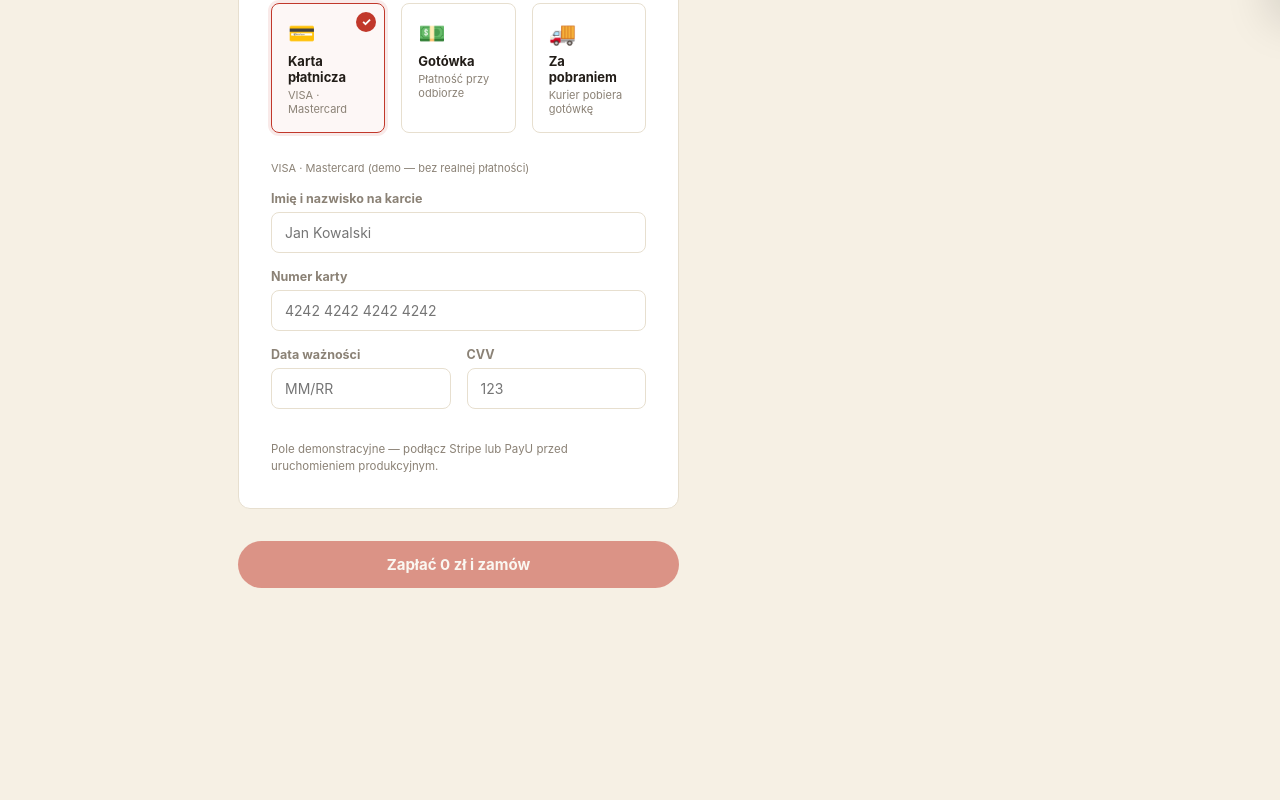
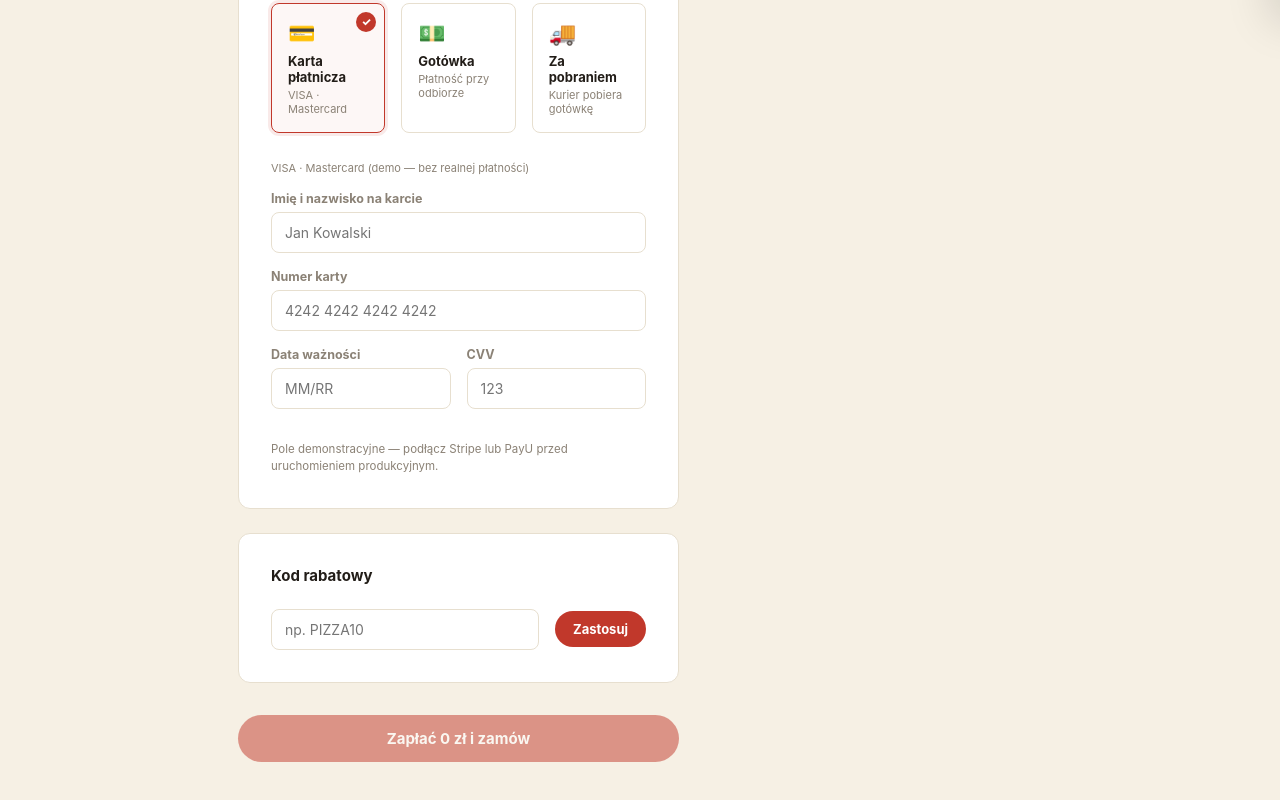
Before and after one commit to aleksfeschuk/cozza-nostra-pizzeria, a React (Vite) app: page /checkout in a window 1280 px wide. Shown: the part 777-1577 px from the top of the page. Before the commit the page ends 1429 px from the top, so only its background shows below. Built offline with nearby package versions, Linux system fonts and the light colour scheme; no server answers.

Commit message:
promo added function

```diff
--- a/src/components/PopularSection.tsx
+++ b/src/components/PopularSection.tsx
@@ -9,7 +9,7 @@ import { stagger, staggerItem } from "./lib/animations";
 const SIZES: PizzaSize[] = ['S', 'M', 'L']
 const SIZE_LABEL: Record<PizzaSize, string> = {S: '25cm', M: '30cm', L: '40cm' }
 
-export function PopularSection() {
+export default function PopularSection() {
     const [selectedSizes, setSelectedSizes] = useState<Record<string, PizzaSize>>(
         Object.fromEntries(POPULAR.map(p => [p.id, 'M']))
     )
@@ -36,7 +36,7 @@ export function PopularSection() {
                 <p className={styles.eyebrow}>⭐ NAJPOPULARNIEJSZE</p>
                 <h2 className={styles.title}>Najczęściej wybierane</h2>
                 <p className={styles.sub}>
-                Najczęściej wybierane pizze Cosa Nostra — każda dostępna w 3 rozmiarach.
+                    Najczęściej wybierane pizze Cosa Nostra — każda dostępna w 3 rozmiarach.
                 </p>
 
                 <motion.div
--- a/src/components/data/menu.ts
+++ b/src/components/data/menu.ts
@@ -58,7 +58,6 @@ export const MENU: PizzaItem[] = [
     price: '29 zł',
     priceBase: 29,
     image: 'src/images/pizza/margherita.jpg',
-    popular: true,
   },
   {
     id: 'margherita-szynka',
--- a/src/pages/CheckoutPage.tsx
+++ b/src/pages/CheckoutPage.tsx
@@ -27,6 +27,38 @@ export default function CheckoutPage() {
     const [error, setError] = useState<string | null>(null)
     const [submitting, setSubmitting] = useState(false)
     const [orderId, setOrderId] = useState<string | null>(null)
+
+    const [promoInput, setPromoInput] = useState('')
+    const [promoApplied, setPromoApplied] = useState<string | null>(null)
+    const [promoError, setPromoError] = useState<string | null>(null)
+    const [discount, setDiscount] = useState(0)
+
+    const PROMO_CODES: Record<string, { type: 'percent' | 'fixed'; value: number; label: string }> = {
+        PIZZA10:  { type: 'percent', value: 10, label: '-10%' },
+        NOSTRA20: { type: 'percent', value: 20, label: '-20%' },
+        WELCOME:  { type: 'fixed',   value: 5,  label: '-5 zł' },
+        OPEN10:   { type: 'percent', value: 10, label: '-10% (kod powitalny)' },
+    }
+
+    function applyPromo() {
+        const code = promoInput.trim().toUpperCase()
+        const promo = PROMO_CODES[code]
+
+        if (!promo) {
+            setPromoError('Nieprawidłowy kod. Sprawdź pisownię.')
+            setPromoApplied(null)
+            setDiscount(0)
+            return
+        }
+        setPromoError(null)
+        setPromoApplied(promo.label)
+        const base = totalPrice + (method === 'delivery' ? 8 : 0)
+        setDiscount(
+            promo.type === 'percent'
+            ? Math.round(base * promo.value / 100)
+            : promo.value
+        )
+    }
 
     const deliveryFee = method === 'delivery' && totalPrice > 0 ? 8 : 0
     const grandTotal = totalPrice + deliveryFee
@@ -329,6 +361,51 @@ export default function CheckoutPage() {
                         </AnimatePresence>
                     </div>
 
+                    <div className={styles.section}>
+                        <div className={styles.sectionTitle}>Kod rabatowy</div>
+                        <div className={styles.promoRow}>
+                            <input
+                                className={styles.input}
+                                placeholder="np. PIZZA10"
+                                value={promoInput}
+                                onChange={e => { setPromoInput(e.target.value); setPromoError(null) }}
+                                disabled={!!promoApplied}
+                            />
+                            {promoApplied ? (
+                                <motion.button
+                                    type="button"
+                                    className={styles.promoRemoveBtn}
+                                    onClick={() => { setPromoApplied(null);  setDiscount(0); setPromoInput('') }}
+                                    whileTap={{ scale: 0.95}}
+                                >
+                                    Usuń
+                                </motion.button>
+                            ) : (
+                                <motion.button
+                                    type="button"
+                                    className={styles.promoBtn}
+                                    onClick={applyPromo}
+                                    whileHover={{y: -1}}
+                                    whileTap={{ scale: 0.95 }}
+                                >
+                                    Zastosuj
+                                </motion.button>
+                            )}
+                        </div>
+                        {promoError && <p className={styles.promoError}>{promoError}</p>}
+                        {promoApplied && (
+                            <motion.p
+                            className={styles.promoSuccess}
+                            initial={{ opacity: 0, y: 6 }}
+                            animate={{ opacity: 1, y: 0 }}
+                            >
+                                ✓ Zastosowano: {promoApplied} — oszczędzasz {discount} zł!
+                            </motion.p>
+                        )}
+
+                    </div>
+
+
                     {error && <p className={styles.errorText}>{error}</p>}
 
                     <button type="submit" className={styles.submitBtn} disabled={submitting || items.length === 0}>
--- a/src/pages/HomePage.tsx
+++ b/src/pages/HomePage.tsx
@@ -1,5 +1,6 @@
 import  Header  from '../components/Header';
 import Hero from '../components/Hero';
+import PopularSection from '../components/PopularSection';
 import MenuCarousel from '../components/MenuCarousel';
 import About from '../components/About';
 import Features from '../components/Features';
@@ -9,12 +10,14 @@ import HoWItWorks from '../components/HowItWorks';
 import LateHours from '../components/LateHours';
 import Footer from '../components/Footer';
 
+
 export default function HomePage () {
     return (
         <>
             <Header />
             <main>
                 <Hero />
+                <PopularSection />
                 <MenuCarousel />
                 <About />
                 <Features />
--- a/src/styles/CheckoutPage.module.scss
+++ b/src/styles/CheckoutPage.module.scss
@@ -303,6 +303,49 @@
 }
 
 
+.promoRow {
+    display: flex;
+    gap: $space-3;
+    align-items: center;
+}
+
+.promoBtn {
+    @include button-primary;
+    padding: 10px 18px;
+    font-size: 13px;
+    white-space: nowrap;
+    flex-shrink: 0;
+}
+
+.promoRemoveBtn {
+    padding: 10px 14px;
+    border-radius: $radius-sm;
+    border: 1.5px solid $card-border;
+    background: none;
+    font-size: 13px;
+    color: $muted;
+    cursor: pointer;
+    font-family: $font-body;
+    white-space: nowrap;
+    flex-shrink: 0;
+
+    &:hover { border-color: $red; color: $red; }
+}
+
+.promoError {
+    margin-top: $space-2;
+    font-size: 12.5px;
+    color: $red;
+}
+
+.promoSuccess {
+    margin-top: $space-2;
+    font-size: 13px;
+    color: #3e7d3a;
+    font-weight: 600;
+}
+
+
 // ---- Confirmation screen ----
 
 .confirm {
--- a/src/styles/PopularSection.module.scss
+++ b/src/styles/PopularSection.module.scss
@@ -2,7 +2,7 @@
 
 
 .section {
-    background: $ink;
+    background: $cream;
     padding-block: $space-9;
 
     @media (max-width: $bp-mobile) {
@@ -27,7 +27,7 @@
     font-family: $font-display;
     font-size: 36px;
     font-weight: 700;
-    color: $text-on-ink;
+    color: $ink;
 
     @media (max-width: $bp-mobile) {
         font-size: 26px;
@@ -37,7 +37,7 @@
 .sub {
     margin-top: $space-2;
     font-size: 14px;
-    color: $muted-on-ink;
+    color: $ink-soft;
 }
 
 .grid {
@@ -54,7 +54,7 @@
 
 // Each popular pizza card — landscape on mobile, portrait on desktop
 .card {
-    background: #111315;
+    background: $ink;
     border: 1px solid rgba(#fff, 0.08);
     border-radius: 16px;
     overflow: hidden;
@@ -73,12 +73,12 @@
     font-weight: 800;
     letter-spacing: 0.08em;
     padding: 4px 10px;
-    border-radius: 999px;
+    border-radius: 10px;
     z-index: 1;
 }
 
 .photoWrap {
-    aspect-ratio: 16 / 10;
+    aspect-ratio: 4 / 3;
     overflow: hidden;
 }
 
@@ -171,7 +171,7 @@
     font-size: 13px;
     font-weight: 700;
     padding: 10px 18px;
-    border-radius: 10px;
+    border-radius: 2px;
     cursor: pointer;
     font-family: $font-body;
     transition: background 0.15s ease;
```
